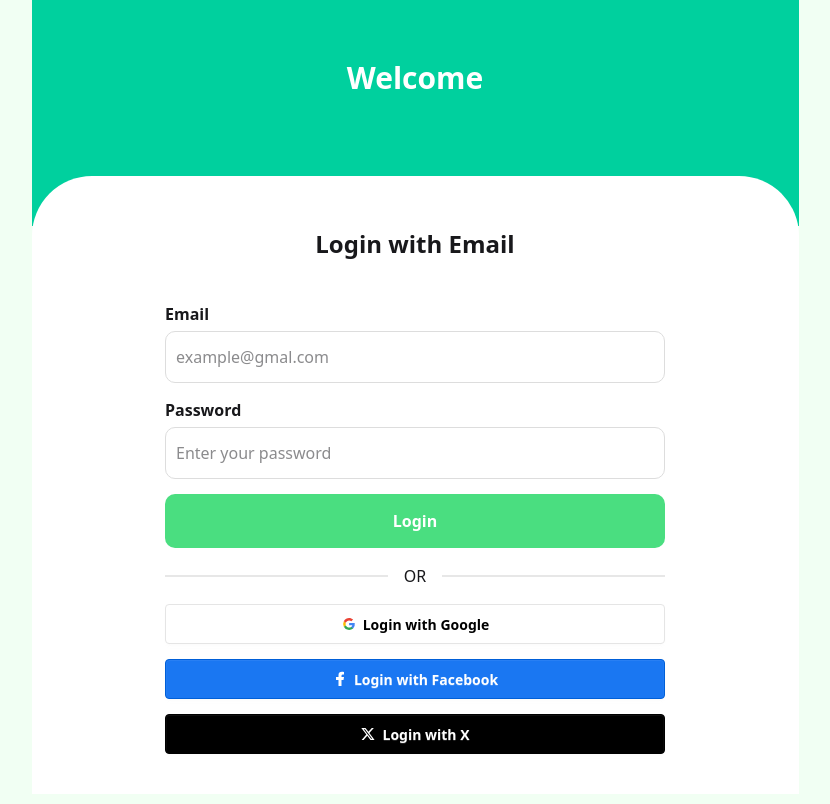
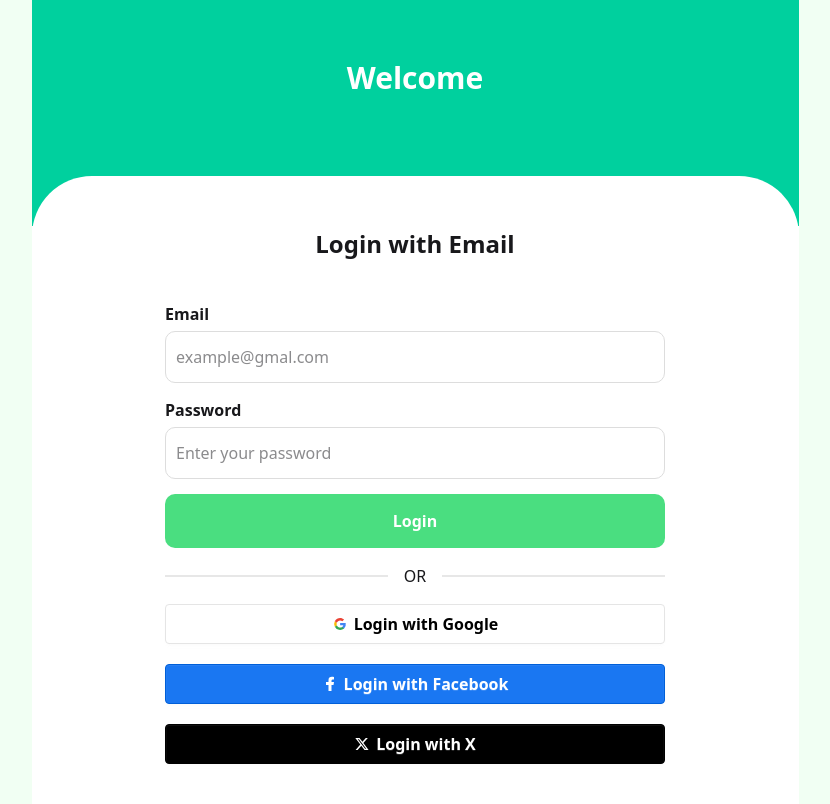
Before and after one commit to githubxiansaiful/hisab-rakhbo-react-app, a React (Vite) app: page /login in a window 1280 px wide. Shown: the whole page, without its empty margins (225-1055 px from the left). Built offline with nearby package versions, Linux system fonts and the light colour scheme.

Commit message:
Fixed some issues

```diff
--- a/src/index.css
+++ b/src/index.css
@@ -65,5 +65,12 @@ body {
     max-width: 500px;
     margin:0 auto;
     display: grid;
-    gap: 15px;
+    gap: 20px;
 }
+.social-login button {
+    font-size: 16px;
+}
+.login-page {
+    height: 100vh;
+    background: #fff;
+}
```
